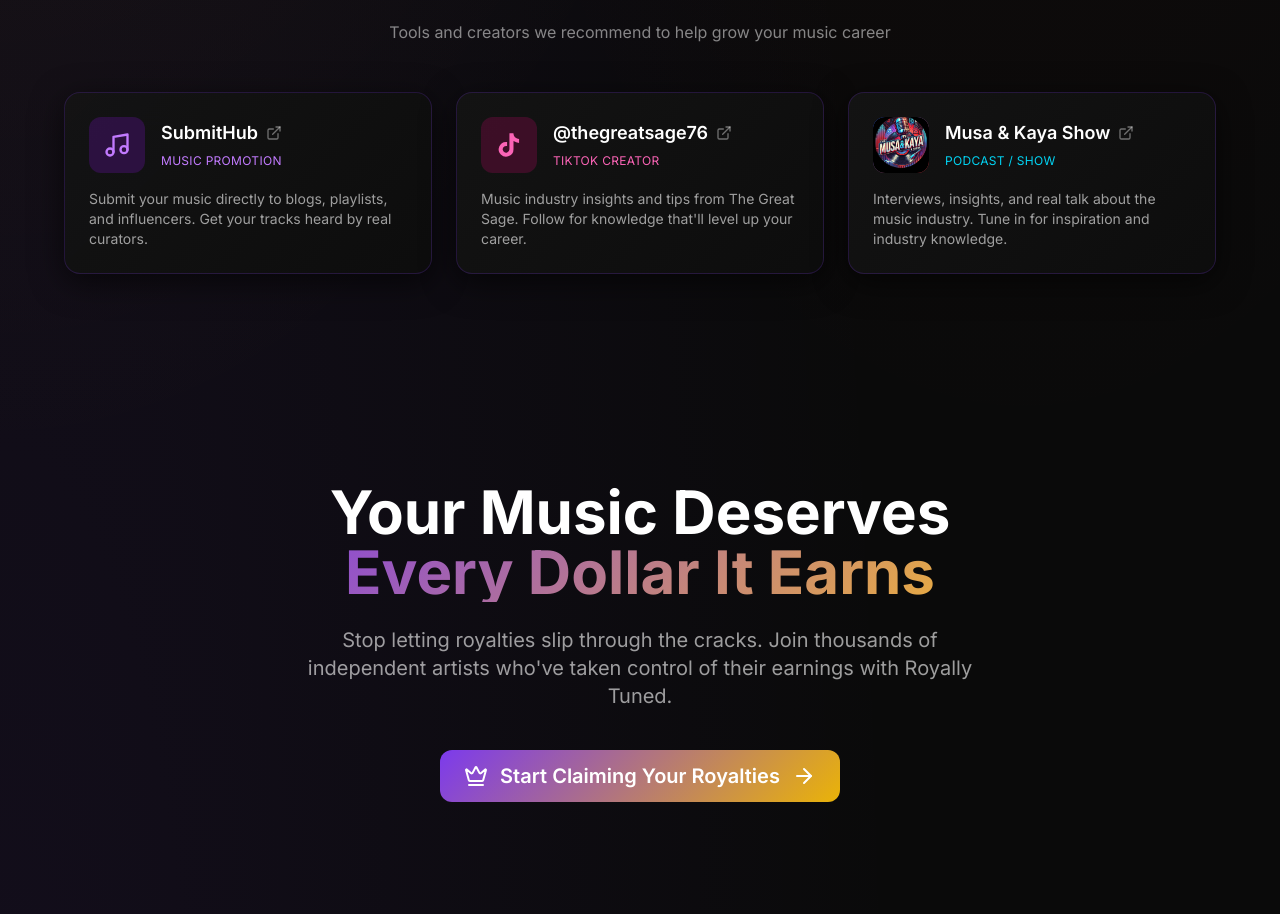
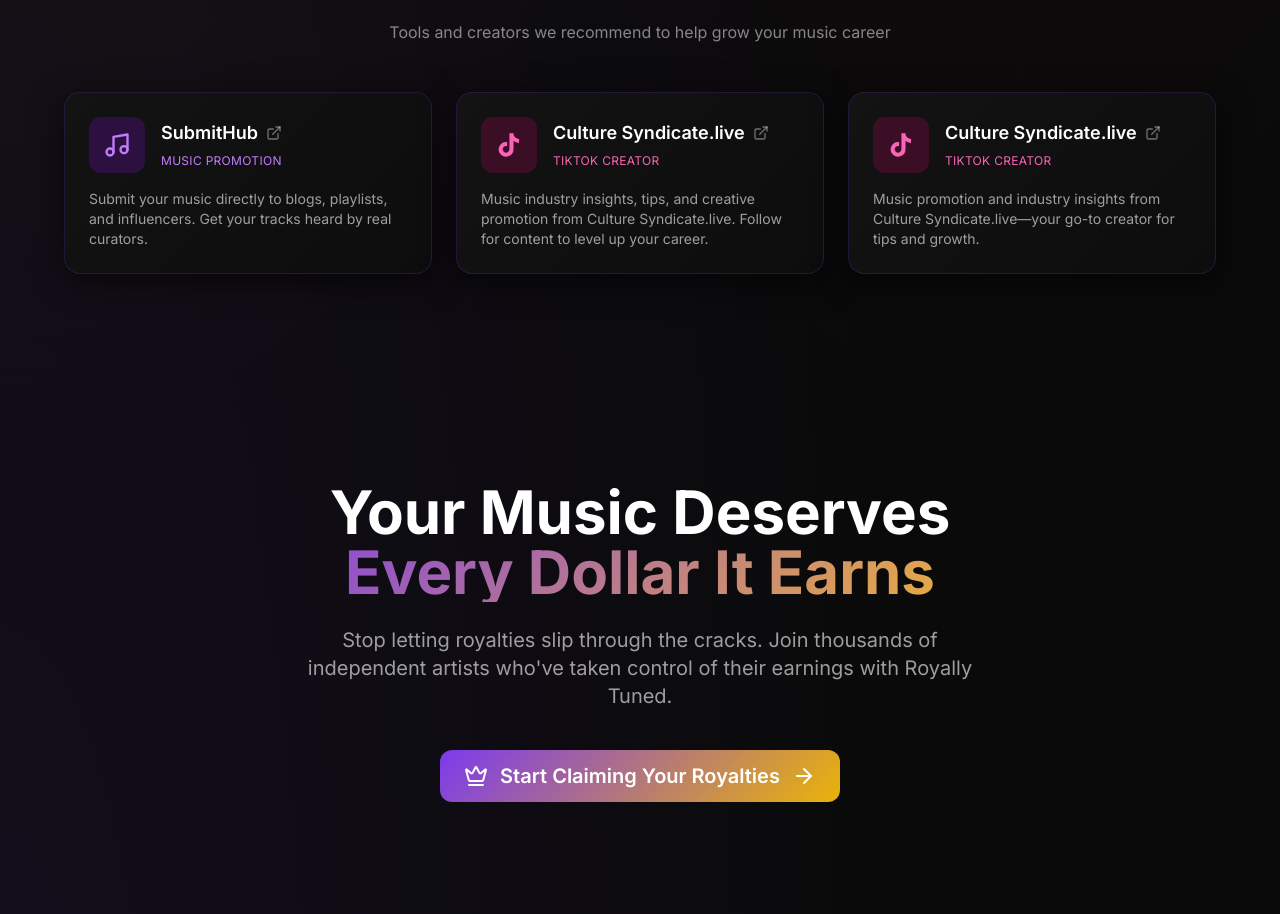
Before and after one commit to sidewayz8solutions/royally-tuned, a React (Vite) app: page / in a window 1280 px wide. Shown: the part 3912-4826 px from the top of the page. Built offline with nearby package versions, Linux system fonts and the light colour scheme; no server answers.

Commit message:
feat: Update TikTok links and descriptions for featured creators

```diff
--- a/src/pages/Home.tsx
+++ b/src/pages/Home.tsx
@@ -328,10 +328,10 @@ export default function Home() {
               </a>
             </StaggerItem>
 
-            {/* The Great Sage TikTok */}
+            {/* Featured TikTok: Culture Syndicate.live */}
             <StaggerItem>
               <a
-                href="https://www.tiktok.com/@thegreatsage76"
+                href="https://www.tiktok.com/@culturesyndicate.live"
                 target="_blank"
                 rel="noopener noreferrer"
                 className="block glass-card rounded-2xl p-6 hover:border-pink-400/40 transition-all group h-full"
@@ -342,52 +342,41 @@ export default function Home() {
                   </div>
                   <div>
                     <h3 className="text-lg font-semibold text-white group-hover:text-pink-300 transition-colors flex items-center gap-2">
-                      @thegreatsage76
+                      Culture Syndicate.live
                       <ExternalLink className="w-4 h-4 text-white/40" />
                     </h3>
                     <span className="text-xs text-pink-400 uppercase tracking-wide">TikTok Creator</span>
                   </div>
                 </div>
                 <p className="text-white/60 text-sm">
-                  Music industry insights and tips from The Great Sage.
-                  Follow for knowledge that'll level up your career.
+                  Music industry insights, tips, and creative promotion from Culture Syndicate.live.
+                  Follow for content to level up your career.
                 </p>
               </a>
             </StaggerItem>
 
-            {/* Musa & Kaya Show */}
+            {/* Combined partner — link to same TikTok */}
             <StaggerItem>
               <a
-                href="https://www.youtube.com/@TheMusaKayaShow"
+                href="https://www.tiktok.com/@culturesyndicate.live"
                 target="_blank"
                 rel="noopener noreferrer"
-                className="block glass-card rounded-2xl p-6 hover:border-cyan-400/40 transition-all group h-full"
+                className="block glass-card rounded-2xl p-6 hover:border-pink-400/40 transition-all group h-full"
               >
                 <div className="flex items-center gap-4 mb-4">
-                  <div className="w-14 h-14 rounded-xl overflow-hidden bg-gradient-to-br from-blue-600 to-red-500 flex items-center justify-center">
-                    <img
-                      src="/musa-kaya-show.png"
-                      alt="The Musa & Kaya Show"
-                      className="w-full h-full object-cover"
-                      onError={(e) => {
-                        e.currentTarget.style.display = 'none';
-                        e.currentTarget.parentElement?.classList.add('items-center', 'justify-center');
-                        const icon = document.createElement('span');
-                        icon.innerHTML = '<svg class="w-7 h-7 text-white" fill="none" stroke="currentColor" viewBox="0 0 24 24"><path stroke-linecap="round" stroke-linejoin="round" stroke-width="2" d="M19 11a7 7 0 01-7 7m0 0a7 7 0 01-7-7m7 7v4m0 0H8m4 0h4m-4-8a3 3 0 01-3-3V5a3 3 0 116 0v6a3 3 0 01-3 3z"></path></svg>';
-                      }}
-                    />
+                  <div className="w-14 h-14 rounded-xl bg-pink-600/20 flex items-center justify-center">
+                    <TikTokIcon className="w-7 h-7 text-pink-400" />
                   </div>
                   <div>
-                    <h3 className="text-lg font-semibold text-white group-hover:text-cyan-300 transition-colors flex items-center gap-2">
-                      Musa & Kaya Show
+                    <h3 className="text-lg font-semibold text-white group-hover:text-pink-300 transition-colors flex items-center gap-2">
+                      Culture Syndicate.live
                       <ExternalLink className="w-4 h-4 text-white/40" />
                     </h3>
-                    <span className="text-xs text-cyan-400 uppercase tracking-wide">Podcast / Show</span>
+                    <span className="text-xs text-pink-400 uppercase tracking-wide">TikTok Creator</span>
                   </div>
                 </div>
                 <p className="text-white/60 text-sm">
-                  Interviews, insights, and real talk about the music industry.
-                  Tune in for inspiration and industry knowledge.
+                  Music promotion and industry insights from Culture Syndicate.live—your go-to creator for tips and growth.
                 </p>
               </a>
             </StaggerItem>
```
